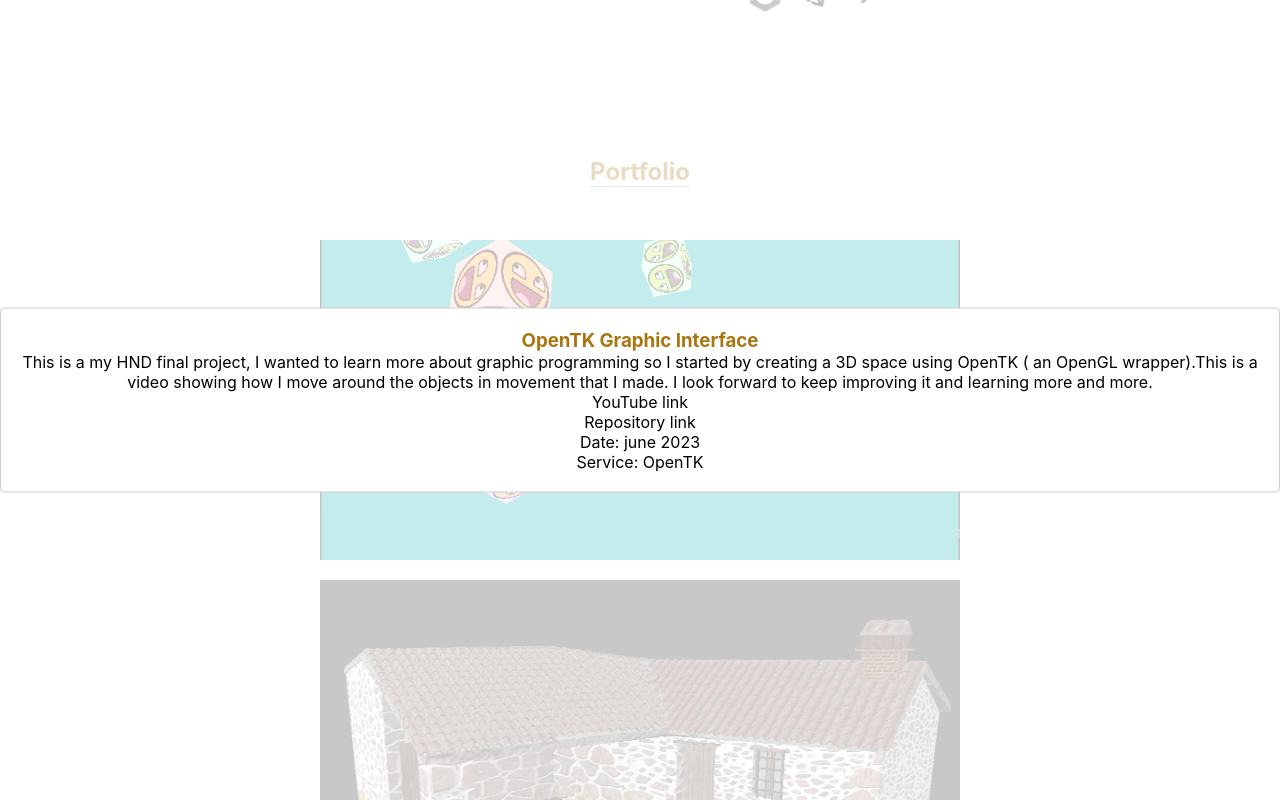
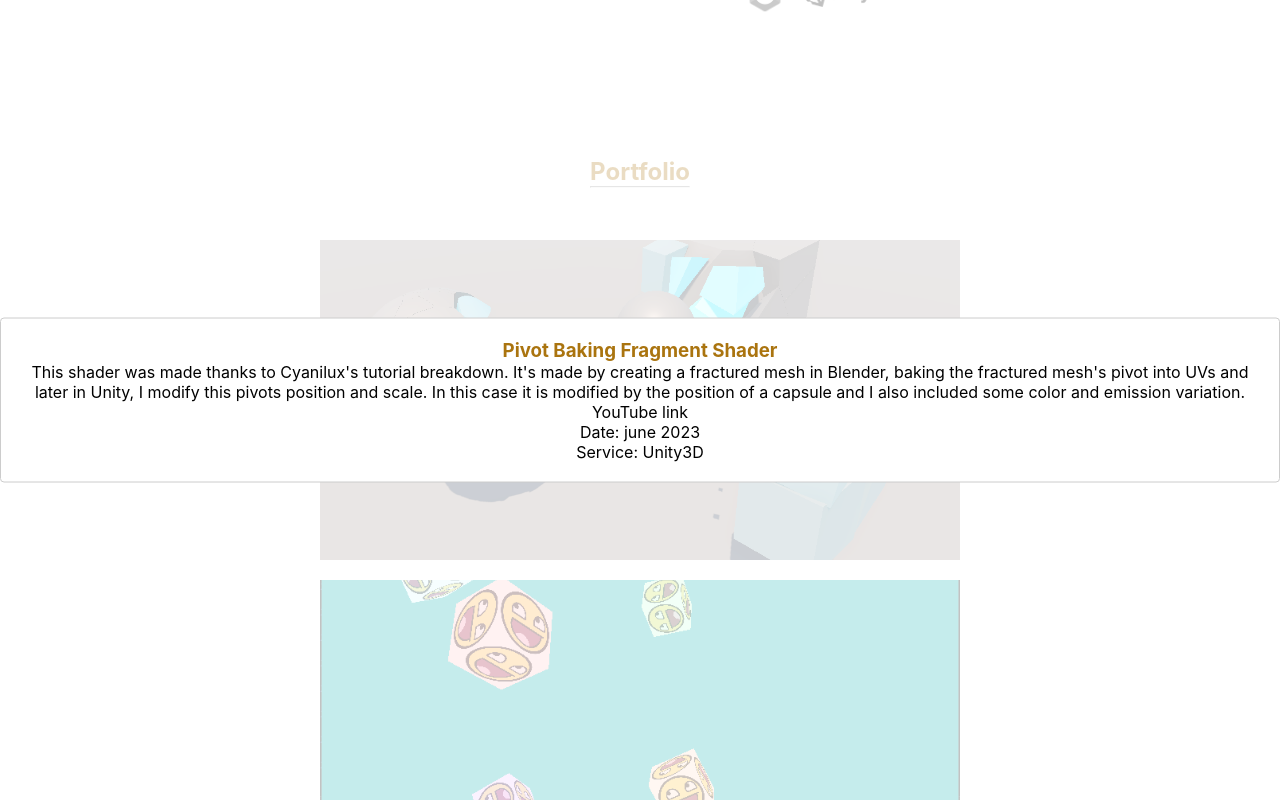
Before and after one commit to AlvaroSotos/RepositorioAlvaroSotos.github.io, a React (Create React App) app: page / in a window 1280 px wide. Both pictures are taken after a click on the picture 640 px from the left and 1152 px from the top of the page. Shown: the part 752-1552 px from the top of the page. Built offline with nearby package versions, Linux system fonts and the light colour scheme.

Commit message:
fragment shader

```diff
--- a/src/pages/page.js
+++ b/src/pages/page.js
@@ -22,6 +22,8 @@
 import MaterialMuro from "../Imagenes/MaterialMuro.png"
 import CasaNeptuno from "../Imagenes/CasaNeptuno.png"
 import Banco from "../Imagenes/Banco.png"
+import ShaderFragment from "../Imagenes/ShaderFragmentos.png"
+
 
 
 import "../App.css"
@@ -46,9 +48,11 @@
       const [modalIsOpenBulbasaur, setModalIsOpenBulbasaur] = React.useState(false);
       const [modalIsOpenGraphicInterface, setModalIsOpenGraphicInterface] = React.useState(false);
       const [modalIsOpenImageen, setModalIsOpenImageen] = React.useState(false);
+      const [modalIsOpenShaderFragment, setModalIsOpenShaderFragment] = React.useState(false);
       const videoId = "gsbUS7zGTtA";
       const bulbasaurVideoId = "4ky0rCV_ZOs";
       const GraphicInterfaceVideoId = "aiH3Y2bVk7g";
+      const ShaderFragments = "QdMTsZmNfXQ";
 
     function openModalGame() {
         setModalIsOpenGame(true);
@@ -78,6 +82,9 @@
       function openModalImageen(){
         setModalIsOpenImageen(true)
       }
+      function openModalShaderFragment(){
+        setModalIsOpenShaderFragment(true)
+      }
 
       function closeModal() {
         setModalIsOpenGame(false);
@@ -89,6 +96,8 @@
         setModalIsOpenBulbasaur(false);
         setModalIsOpenGraphicInterface(false);
         setModalIsOpenImageen(false);
+        setModalIsOpenShaderFragment(false);
+
       }
 
 
@@ -125,6 +134,27 @@
             <div className='contenedorModal'>
 
 {/*copiar*/}
+<div className="modal">
+                <img title = "FragmentShader" src={ShaderFragment} alt="FragmentShader" onClick={openModalShaderFragment}></img>
+                <Modal
+                    isOpen={modalIsOpenShaderFragment}
+                    onRequestClose={closeModal}
+                    style={customStyles}
+                    contentLabel="FragmentShader"
+                >
+                    <div className="FragmentShader">
+                    <YouTube title = "FragmentShader" className="FragmentShader" videoId={ShaderFragments} alt="Fragment Shader" controls ></YouTube>
+                    <h3>Pivot Baking Fragment Shader</h3>
+                    <p>This shader was made thanks to Cyanilux's tutorial breakdown. It's made by creating a fractured mesh in Blender,
+                       baking the fractured mesh's pivot into UVs and later in Unity, I modify this pivots position and scale. In this case
+                        it is modified by the position of a capsule and I also included some color and emission variation. </p>
+                    <a href="https://youtu.be/QdMTsZmNfXQ">YouTube link</a>
+                    <p></p>
+                    <p>Date: june 2023</p>
+                    <p className="service">Service: Unity3D</p>
+                    </div>
+                </Modal>
+            </div>
 <div className="modal">
                 <img title = "GraphicInterface" src={GraphicInterface} alt="graphicinterface" onClick={openModalGraphicInterface}></img>
                 <Modal
```
Also changed, not shown: src/Imagenes/ShaderFragmentos.png (added).
